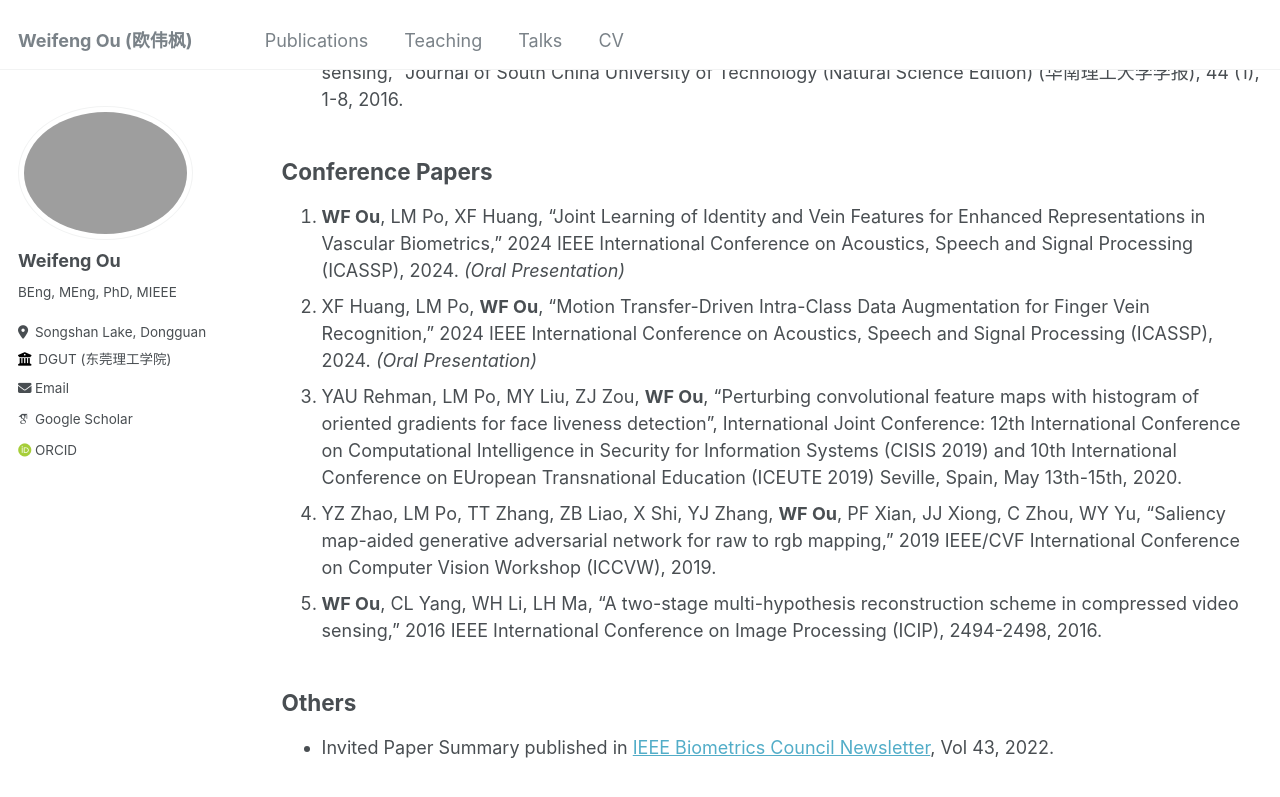
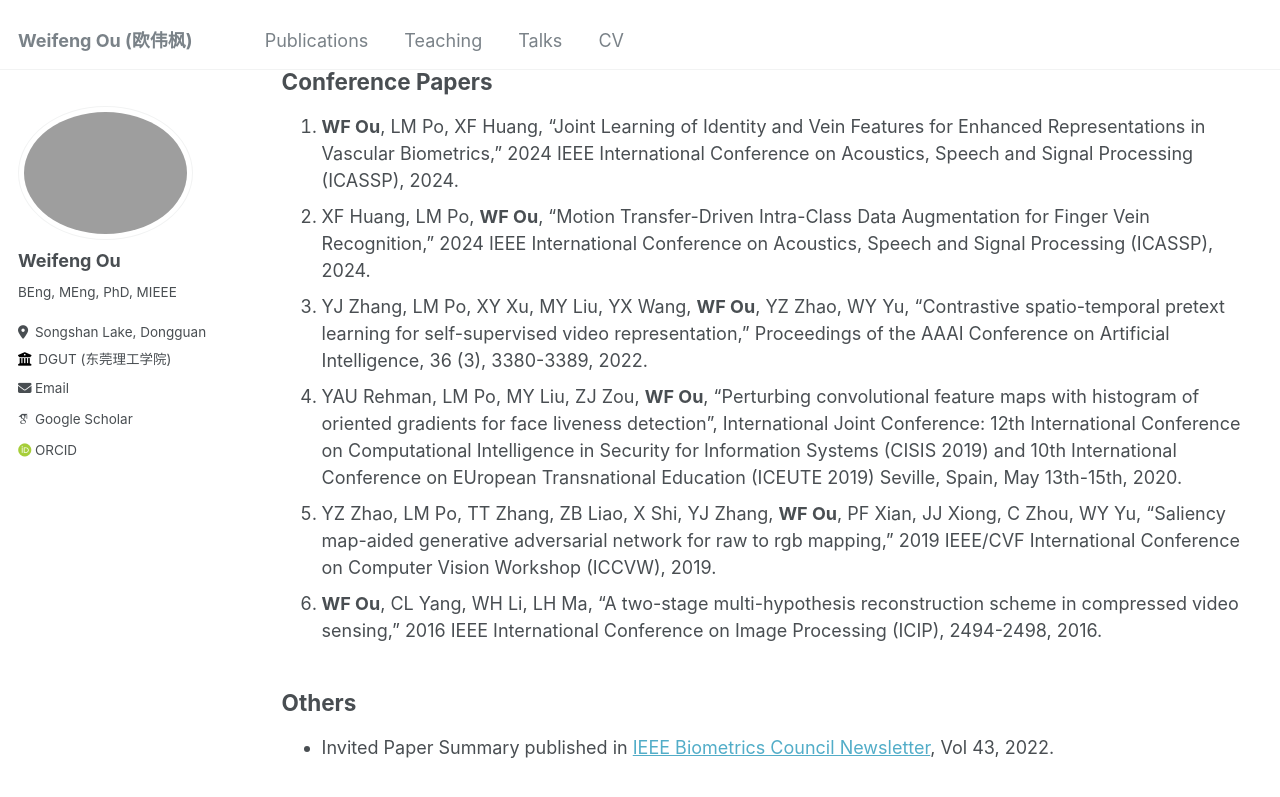
Before and after one commit to ouwf/ouwf.github.io, a Jekyll site: the page built from _pages/publications.md, in a window 1280 px wide and 900 px high, scrolled down 1358 px. Shown: the top 797 px of the window. Built offline with Jekyll 4.4.1, drawn with Linux system fonts in a browser that asks for light colours; some web fonts are replaced; some of the changed text lies outside the part shown.

Commit message:
update _pages/publications.md

```diff
--- a/_pages/publications.md
+++ b/_pages/publications.md
@@ -12,26 +12,26 @@ author_profile: true
 ## Journal Papers
 1. **WF Ou**, LM Po, XF Huang, WY Yu, YZ Zhao, "GSCL: Generative Self-Supervised Contrastive Learning for Vein-Based Biometric Verification," IEEE Transactions on Biometrics, Behavior, and Identity Science, 6 (2), 230-244, 2024.
 2. JJ Xiong, LM Po, WY Yu, C Zhou, PF Xian, **WF Ou**, “CSRNet: Cascaded Selective Resolution Network for real-time semantic segmentation,” Expert Systems with Applications, 211, 118537, 2023.
-3. YJ Zhang, LM Po, XY Xu, MY Liu, YX Wang, **WF Ou**, YZ Zhao, WY Yu, “Contrastive spatio-temporal pretext learning for self-supervised video representation,” Proceedings of the AAAI Conference on Artificial Intelligence, 36 (3), 3380-3389, 2022.
-4. **WF Ou**, LM Po, C Zhou, PF Xian, JJ Xiong, “GAN-based Inter-class Sample Generation for Contrastive Learning of Vein Image Representations,” IEEE Transactions on Biometrics, Behavior, and Identity Science, 4 (2), 249-262, 2022.
-5. YZ Zhao, LM Po, WY Yu, YAU Rehman, MY Liu, YJ Zhang, **WF Ou**, “Vcgan: Video colorization with hybrid generative adversarial network,” IEEE Transactions on Multimedia, 25, 3017-3032, 2022.
-6. PF Xian, LM Po, JJ Xiong, C Zhou, YZ Zhao, WY Yu, **WF Ou**, YJ Zhang, XR Zhang, ”Pixel Voting Decoder: A novel decoder that regresses pixel relationships for segmentation,” Expert Systems with Applications, 193, 116438, 2022.
-7. YZ Zhao, LM Po, XH Wang, Q Yan, W Shen, YJ Zhang, W Liu, CK Wong, CS Pang, **WF Ou**, WY Yu, BH Liu, “ChildPredictor: A child face prediction framework with disentangled learning,” IEEE Transactions on Multimedia, 25, 3737-3752, 2022.
-8. **WF Ou**, LM Po, C Zhou, YAU Rehman, PF Xian, YJ Zhang, “Fusion Loss and Inter-class Data Augmentation for Deep Finger Vein Feature Learning,” Expert Systems with Applications, 171, 114584, 2021.
-9. C Zhou, LM Po, **WF Ou**, PF Xian, KW Cheung, “Deep triplet residual quantization,” Expert Systems with Applications, 184, 115467, 2021.
-10. C Zhou, LM Po, **WF Ou**, “Angular deep supervised vector quantization for image retrieval,” IEEE Transactions on Neural Networks and Learning Systems, 33 (4), 1638-1649, 2020.
-11. **WF Ou**, LM Po, C Zhou, YJ Zhang, LT Feng, YAU Rehman, YZ Zhao, “LinCos-softmax: Learning angle-discriminative face representations with linearity-enhanced cosine logits,” IEEE Access, 8, 109758-109769, 2020.
-12. YJ Zhang, LM Po, MY Liu, YAU Rehman, **WF Ou**, YZ Zhao, “Data-level information enhancement: Motion-patch-based Siamese Convolutional Neural Networks for human activity recognition in videos,” Expert Systems with Applications, 147, 113203, 2020.
-13. YAU Rehman, LM Po, MY Liu, ZJ Zou, **WF Ou**, YZ Zhao, “Face liveness detection using convolutional-features fusion of real and deep network generated face images,” Journal of Visual Communication and Image Representation, 59, 574-582, 2019.
-14. **WF Ou**, CL Yang, C Dai, “A two-stage multi-hypothesis reconstruction and two implementation schemes for compressed video sensing,” Journal of Electronics & Information Technology (电子与信息学报), 39 (7), 1688-1696, 2017.
-15. CL Yang, **WF Ou**, “Multi-reference frames-based optimal multi-hypothesis prediction in compressed video sensing,” Journal of South China University of Technology (Natural Science Edition) (华南理工大学学报), 44 (1), 1-8, 2016.
+3. **WF Ou**, LM Po, C Zhou, PF Xian, JJ Xiong, “GAN-based Inter-class Sample Generation for Contrastive Learning of Vein Image Representations,” IEEE Transactions on Biometrics, Behavior, and Identity Science, 4 (2), 249-262, 2022.
+4. YZ Zhao, LM Po, WY Yu, YAU Rehman, MY Liu, YJ Zhang, **WF Ou**, “Vcgan: Video colorization with hybrid generative adversarial network,” IEEE Transactions on Multimedia, 25, 3017-3032, 2022.
+5. PF Xian, LM Po, JJ Xiong, C Zhou, YZ Zhao, WY Yu, **WF Ou**, YJ Zhang, XR Zhang, ”Pixel Voting Decoder: A novel decoder that regresses pixel relationships for segmentation,” Expert Systems with Applications, 193, 116438, 2022.
+6. YZ Zhao, LM Po, XH Wang, Q Yan, W Shen, YJ Zhang, W Liu, CK Wong, CS Pang, **WF Ou**, WY Yu, BH Liu, “ChildPredictor: A child face prediction framework with disentangled learning,” IEEE Transactions on Multimedia, 25, 3737-3752, 2022.
+7. **WF Ou**, LM Po, C Zhou, YAU Rehman, PF Xian, YJ Zhang, “Fusion Loss and Inter-class Data Augmentation for Deep Finger Vein Feature Learning,” Expert Systems with Applications, 171, 114584, 2021.
+8. C Zhou, LM Po, **WF Ou**, PF Xian, KW Cheung, “Deep triplet residual quantization,” Expert Systems with Applications, 184, 115467, 2021.
+9. C Zhou, LM Po, **WF Ou**, “Angular deep supervised vector quantization for image retrieval,” IEEE Transactions on Neural Networks and Learning Systems, 33 (4), 1638-1649, 2020.
+10. **WF Ou**, LM Po, C Zhou, YJ Zhang, LT Feng, YAU Rehman, YZ Zhao, “LinCos-softmax: Learning angle-discriminative face representations with linearity-enhanced cosine logits,” IEEE Access, 8, 109758-109769, 2020.
+11. YJ Zhang, LM Po, MY Liu, YAU Rehman, **WF Ou**, YZ Zhao, “Data-level information enhancement: Motion-patch-based Siamese Convolutional Neural Networks for human activity recognition in videos,” Expert Systems with Applications, 147, 113203, 2020.
+12. YAU Rehman, LM Po, MY Liu, ZJ Zou, **WF Ou**, YZ Zhao, “Face liveness detection using convolutional-features fusion of real and deep network generated face images,” Journal of Visual Communication and Image Representation, 59, 574-582, 2019.
+13. **WF Ou**, CL Yang, C Dai, “A two-stage multi-hypothesis reconstruction and two implementation schemes for compressed video sensing,” Journal of Electronics & Information Technology (电子与信息学报), 39 (7), 1688-1696, 2017.
+14. CL Yang, **WF Ou**, “Multi-reference frames-based optimal multi-hypothesis prediction in compressed video sensing,” Journal of South China University of Technology (Natural Science Edition) (华南理工大学学报), 44 (1), 1-8, 2016.
 
 ## Conference Papers
-1. **WF Ou**, LM Po, XF Huang, "Joint Learning of Identity and Vein Features for Enhanced Representations in Vascular Biometrics," 2024 IEEE International Conference on Acoustics, Speech and Signal Processing (ICASSP), 2024. *(Oral Presentation)*
-2. XF Huang, LM Po, **WF Ou**, “Motion Transfer-Driven Intra-Class Data Augmentation for Finger Vein Recognition,” 2024 IEEE International Conference on Acoustics, Speech and Signal Processing (ICASSP), 2024. *(Oral Presentation)*
-3. YAU Rehman, LM Po, MY Liu, ZJ Zou, **WF Ou**, “Perturbing convolutional feature maps with histogram of oriented gradients for face liveness detection”, International Joint Conference: 12th International Conference on Computational Intelligence in Security for Information Systems (CISIS 2019) and 10th International Conference on EUropean Transnational Education (ICEUTE 2019) Seville, Spain, May 13th-15th, 2020.
-4. YZ Zhao, LM Po, TT Zhang, ZB Liao, X Shi, YJ Zhang, **WF Ou**, PF Xian, JJ Xiong, C Zhou, WY Yu, “Saliency map-aided generative adversarial network for raw to rgb mapping,” 2019 IEEE/CVF International Conference on Computer Vision Workshop (ICCVW), 2019.
-5. **WF Ou**, CL Yang, WH Li, LH Ma, “A two-stage multi-hypothesis reconstruction scheme in compressed video sensing,” 2016 IEEE International Conference on Image Processing (ICIP), 2494-2498, 2016.
+1. **WF Ou**, LM Po, XF Huang, "Joint Learning of Identity and Vein Features for Enhanced Representations in Vascular Biometrics," 2024 IEEE International Conference on Acoustics, Speech and Signal Processing (ICASSP), 2024.
+2. XF Huang, LM Po, **WF Ou**, “Motion Transfer-Driven Intra-Class Data Augmentation for Finger Vein Recognition,” 2024 IEEE International Conference on Acoustics, Speech and Signal Processing (ICASSP), 2024.
+3. YJ Zhang, LM Po, XY Xu, MY Liu, YX Wang, **WF Ou**, YZ Zhao, WY Yu, “Contrastive spatio-temporal pretext learning for self-supervised video representation,” Proceedings of the AAAI Conference on Artificial Intelligence, 36 (3), 3380-3389, 2022.
+4. YAU Rehman, LM Po, MY Liu, ZJ Zou, **WF Ou**, “Perturbing convolutional feature maps with histogram of oriented gradients for face liveness detection”, International Joint Conference: 12th International Conference on Computational Intelligence in Security for Information Systems (CISIS 2019) and 10th International Conference on EUropean Transnational Education (ICEUTE 2019) Seville, Spain, May 13th-15th, 2020.
+5. YZ Zhao, LM Po, TT Zhang, ZB Liao, X Shi, YJ Zhang, **WF Ou**, PF Xian, JJ Xiong, C Zhou, WY Yu, “Saliency map-aided generative adversarial network for raw to rgb mapping,” 2019 IEEE/CVF International Conference on Computer Vision Workshop (ICCVW), 2019.
+6. **WF Ou**, CL Yang, WH Li, LH Ma, “A two-stage multi-hypothesis reconstruction scheme in compressed video sensing,” 2016 IEEE International Conference on Image Processing (ICIP), 2494-2498, 2016.
 
 ## Others
 * Invited Paper Summary published in [IEEE Biometrics Council Newsletter](https://ieee-biometrics.org/publications/newsletter/), Vol 43, 2022.
```
